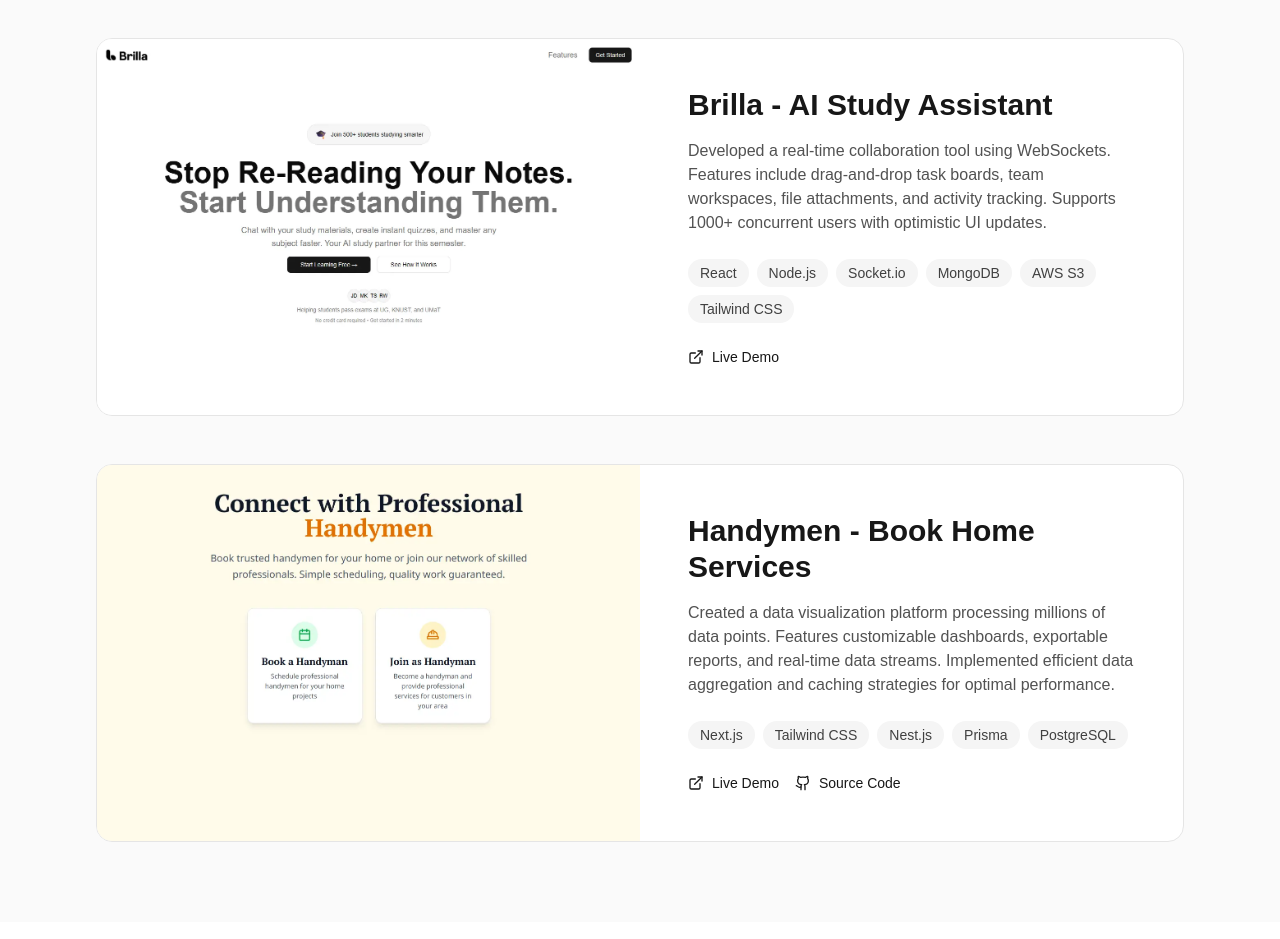
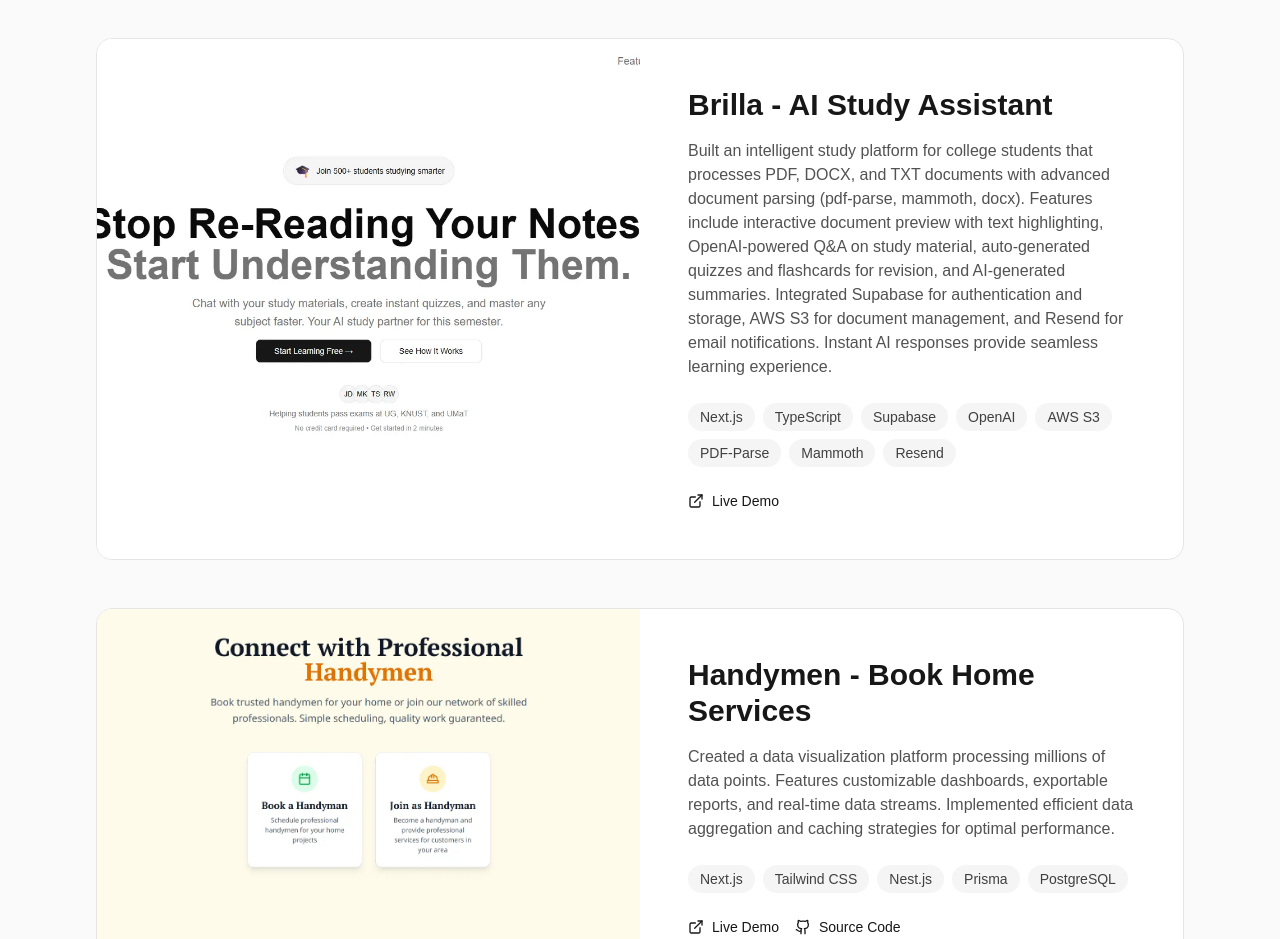
Before and after one commit to Dchole/portfolio, a Next.js app: page / in a window 1280 px wide. Shown: the part 3060-3999 px from the top of the page. Built offline with nearby package versions, Linux system fonts and the light colour scheme.

Commit message:
feat: Revise project description and technologies for Brilla, enhancing clarity and detail

```diff
--- a/data/portfolio.ts
+++ b/data/portfolio.ts
@@ -77,16 +77,18 @@
     id: "2",
     title: "Brilla - AI Study Assistant",
     description:
-      "A collaborative task management application with real-time updates and team workspaces.",
+      "AI-powered study platform that transforms study materials into interactive quizzes, flashcards, and summaries for efficient exam preparation.",
     longDescription:
-      "Developed a real-time collaboration tool using WebSockets. Features include drag-and-drop task boards, team workspaces, file attachments, and activity tracking. Supports 1000+ concurrent users with optimistic UI updates.",
+      "Built an intelligent study platform for college students that processes PDF, DOCX, and TXT documents with advanced document parsing (pdf-parse, mammoth, docx). Features include interactive document preview with text highlighting, OpenAI-powered Q&A on study material, auto-generated quizzes and flashcards for revision, and AI-generated summaries. Integrated Supabase for authentication and storage, AWS S3 for document management, and Resend for email notifications. Instant AI responses provide seamless learning experience.",
     technologies: [
-      "React",
-      "Node.js",
-      "Socket.io",
-      "MongoDB",
+      "Next.js",
+      "TypeScript",
+      "Supabase",
+      "OpenAI",
       "AWS S3",
-      "Tailwind CSS"
+      "PDF-Parse",
+      "Mammoth",
+      "Resend"
     ],
     imageUrl: "/projects/Brilla.webp",
     demoUrl: "https://brilla.app",
```
